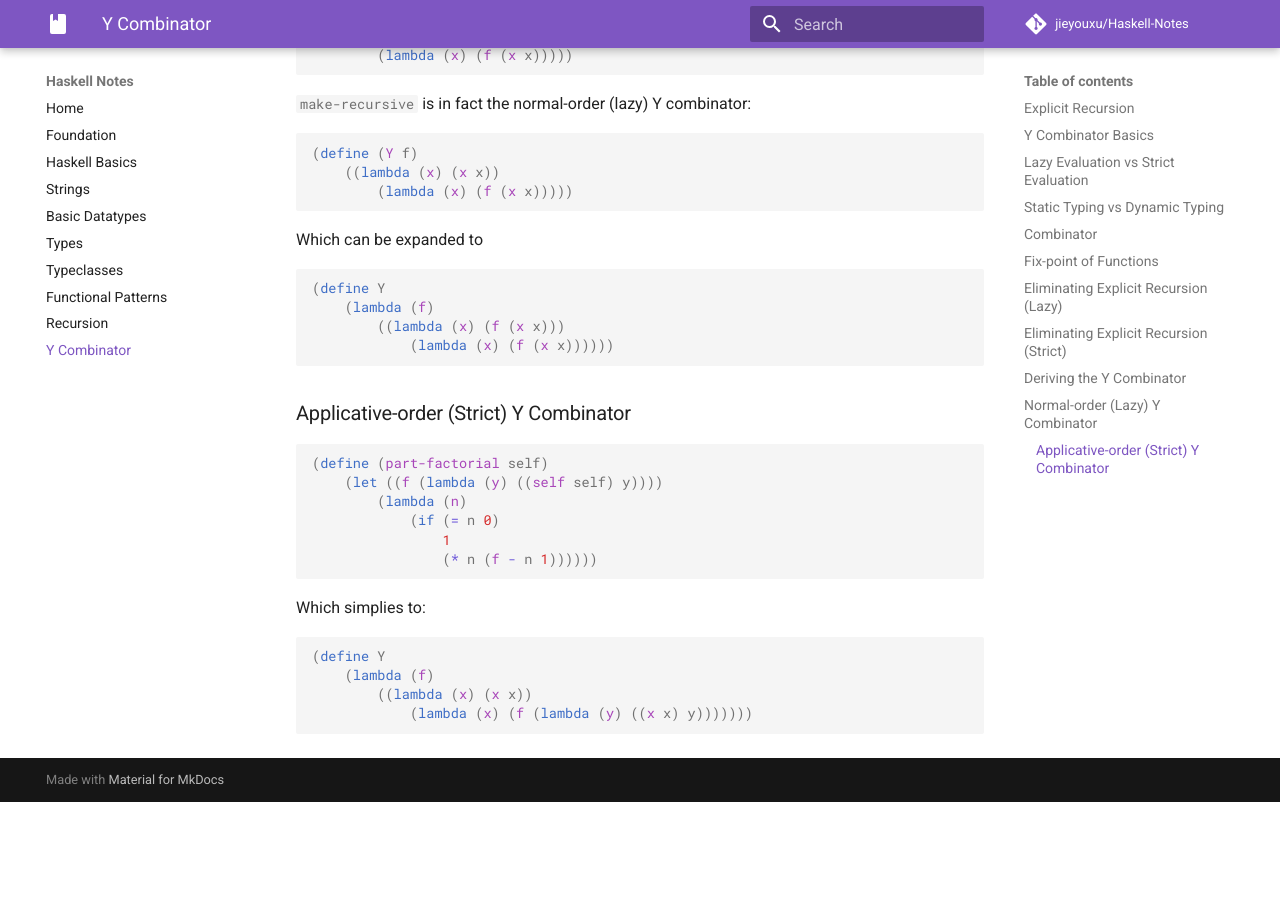
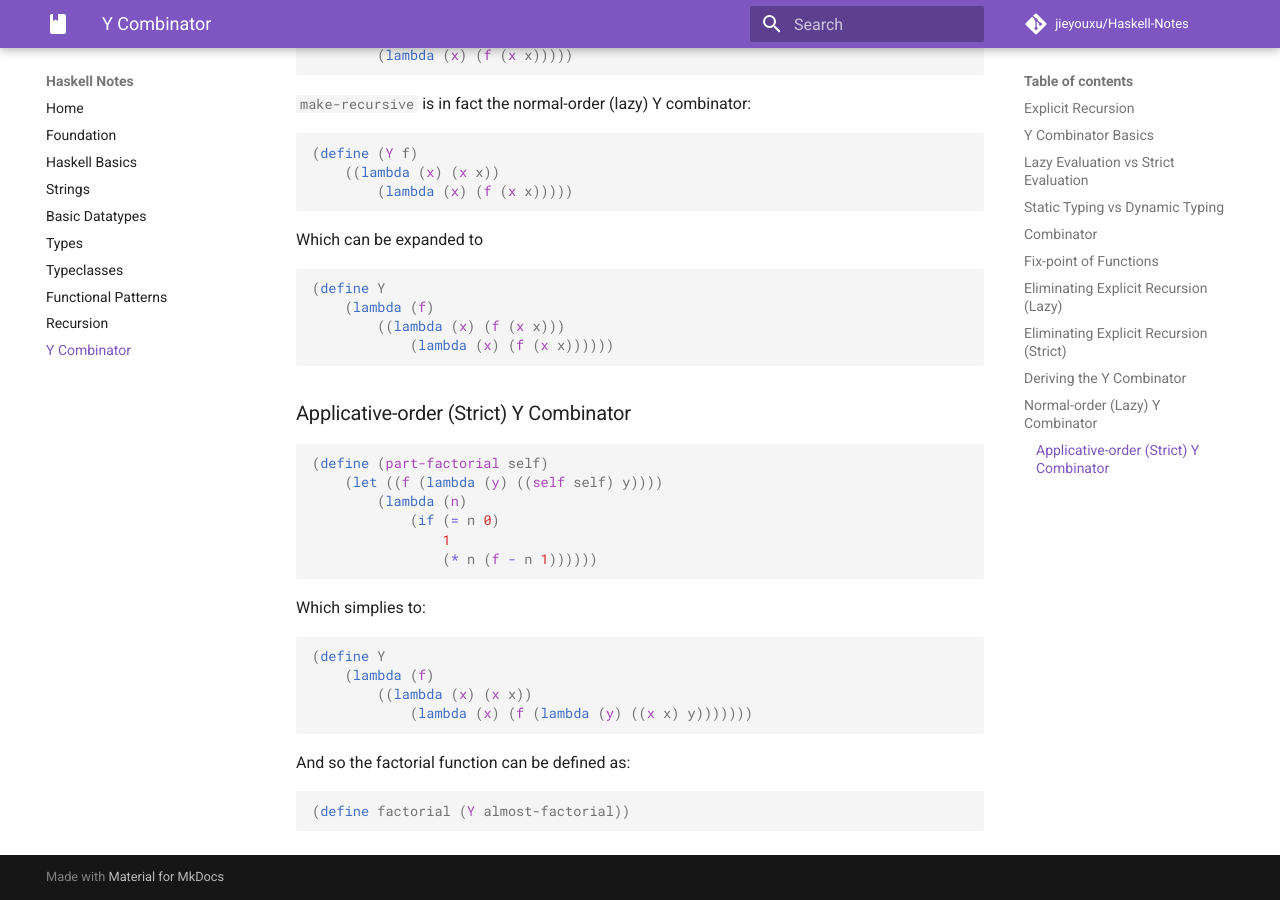
Before and after one commit to jieyouxu/Haskell-Notes, an MkDocs documentation site: the page built from docs/misc/y-combinator.md, in a window 1280 px wide and 900 px high, scrolled down 9468 px. Built offline with MkDocs 1.6.1 and Material for MkDocs 9.7.7, drawn with Linux system fonts in a browser that asks for light colours; formulas are drawn with MathJax 3; comment, search, counter and statistics services are not loaded; before the commit the page ends 10270 px from its top, so only the background shows below that.

Commit message:
Add remarks

````diff
--- a/docs/misc/y-combinator.md
+++ b/docs/misc/y-combinator.md
@@ -615,3 +615,9 @@ Which simplies to:
         ((lambda (x) (x x))
             (lambda (x) (f (lambda (y) ((x x) y)))))))
 ```
+
+And so the factorial function can be defined as:
+
+```scheme
+(define factorial (Y almost-factorial))
+```
````
